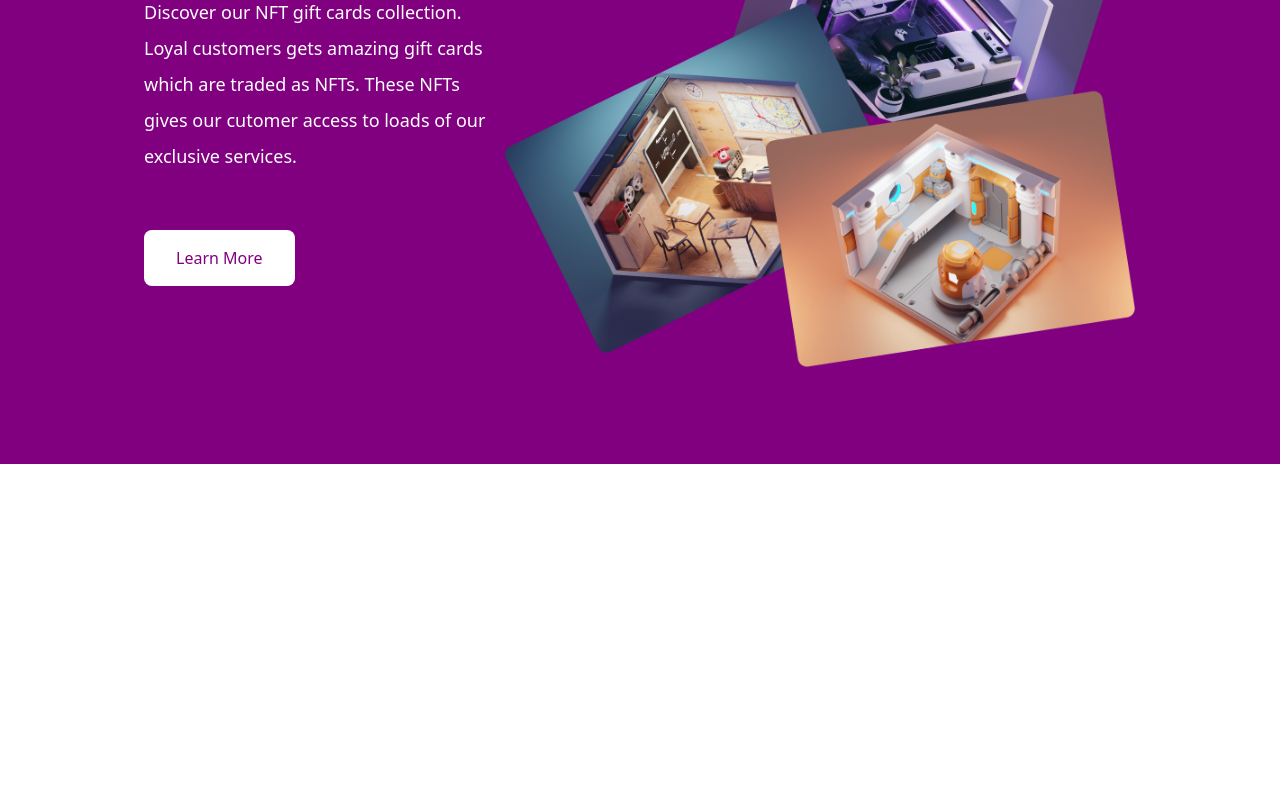
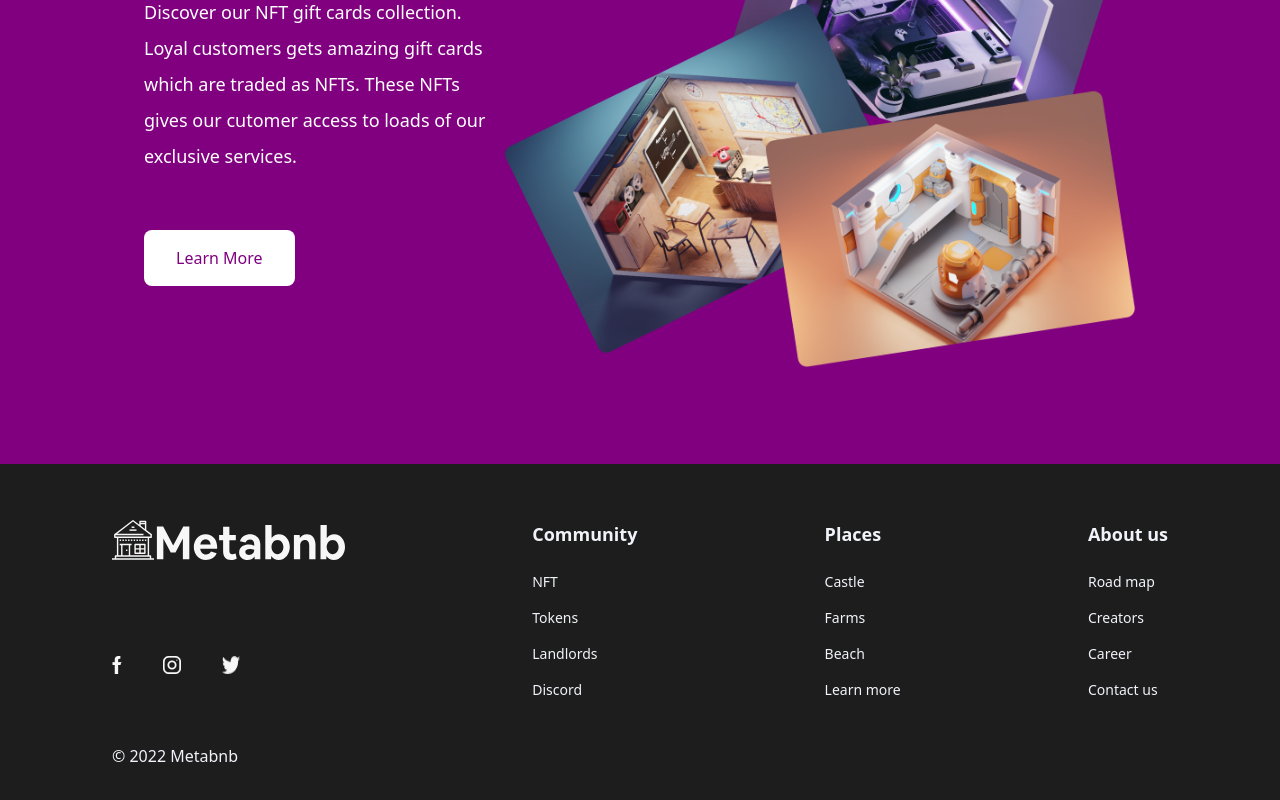
Before and after one commit to Ehidiamhen/meta-bnb, a React (Create React App) app: page / in a window 1280 px wide. Shown: the part 1273-2073 px from the top of the page. Before the commit the page ends 1737 px from the top, so only its background shows below. Built offline with nearby package versions, Linux system fonts and the light colour scheme.

Commit message:
Built Footer component

```diff
--- a/src/components/Footer/Footer.js
+++ b/src/components/Footer/Footer.js
@@ -2,6 +2,45 @@ import React from "react";
 
 export default function Footer () {
     return (
-        <></>
+        <div className="bg-[#1D1D1E] px-28 pt-14 text-[#F1F3F9] text-left">
+          <div className="flex justify-between">
+            <div>
+                <img src="/images/footer-logo.svg" alt="Meta-bnb"></img>
+                <div className="flex justify-between pt-24 w-32">
+                  <img src="/images/facebook.png" alt="facebook"></img>
+                  <img src="/images/instagram.png" alt="instagram"></img>
+                  <img src="/images/twitter.png" alt="twitter"></img>
+                </div>
+            </div>
+            <div>
+                <p className="font-bold text-lg pb-4">Community</p>
+                <ul>
+                    <li className="text-sm leading-9">NFT</li>
+                    <li className="text-sm leading-9">Tokens</li>
+                    <li className="text-sm leading-9">Landlords</li>
+                    <li className="text-sm leading-9">Discord</li>
+                </ul>
+            </div>
+            <div>
+                <p className="font-bold text-lg pb-4">Places</p>
+                <ul>
+                    <li className="text-sm leading-9">Castle</li>
+                    <li className="text-sm leading-9">Farms</li>
+                    <li className="text-sm leading-9">Beach</li>
+                    <li className="text-sm leading-9">Learn more</li>
+                </ul>
+            </div>
+            <div>
+                <p className="font-bold text-lg pb-4">About us</p>
+                <ul>
+                    <li className="text-sm leading-9">Road map</li>
+                    <li className="text-sm leading-9">Creators</li>
+                    <li className="text-sm leading-9">Career</li>
+                    <li className="text-sm leading-9">Contact us</li>
+                </ul>
+            </div>
+            </div>
+            <p className="py-9">&copy; 2022 Metabnb</p>
+        </div>
     )
 }
```
